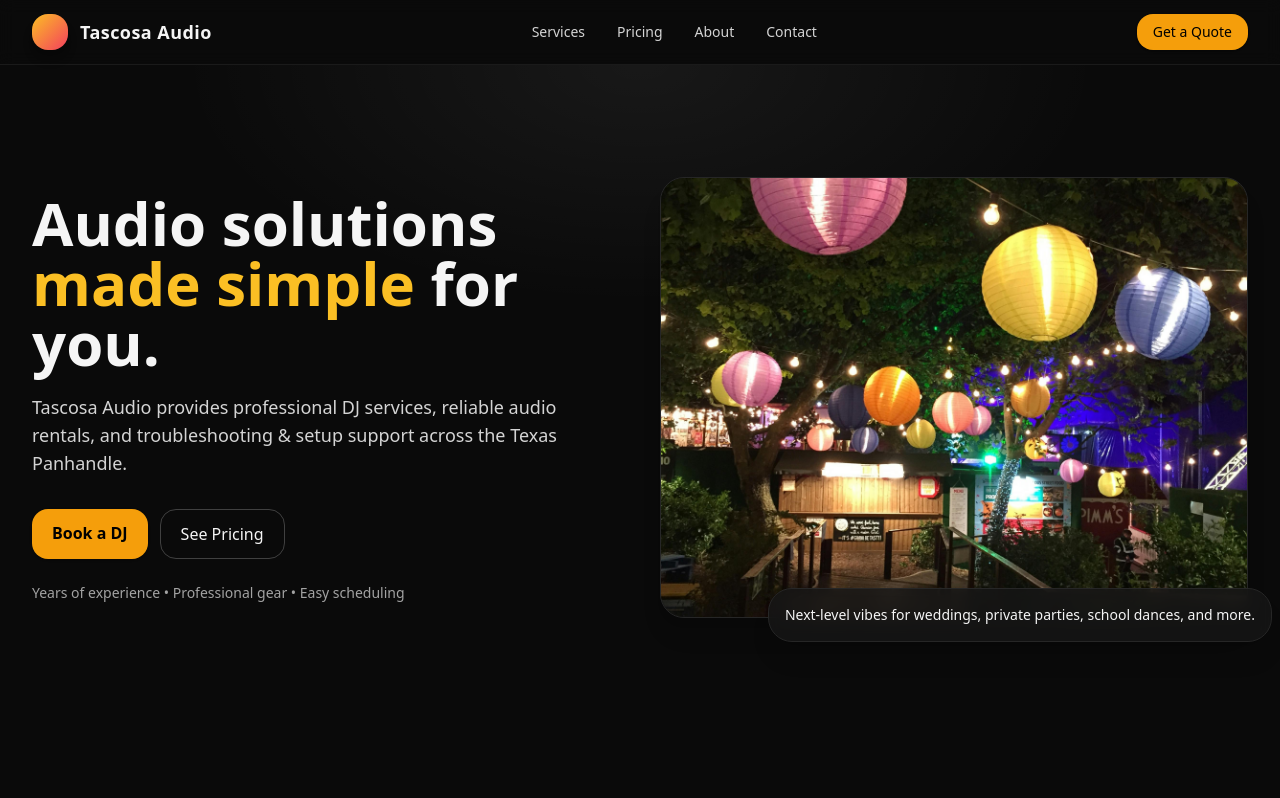
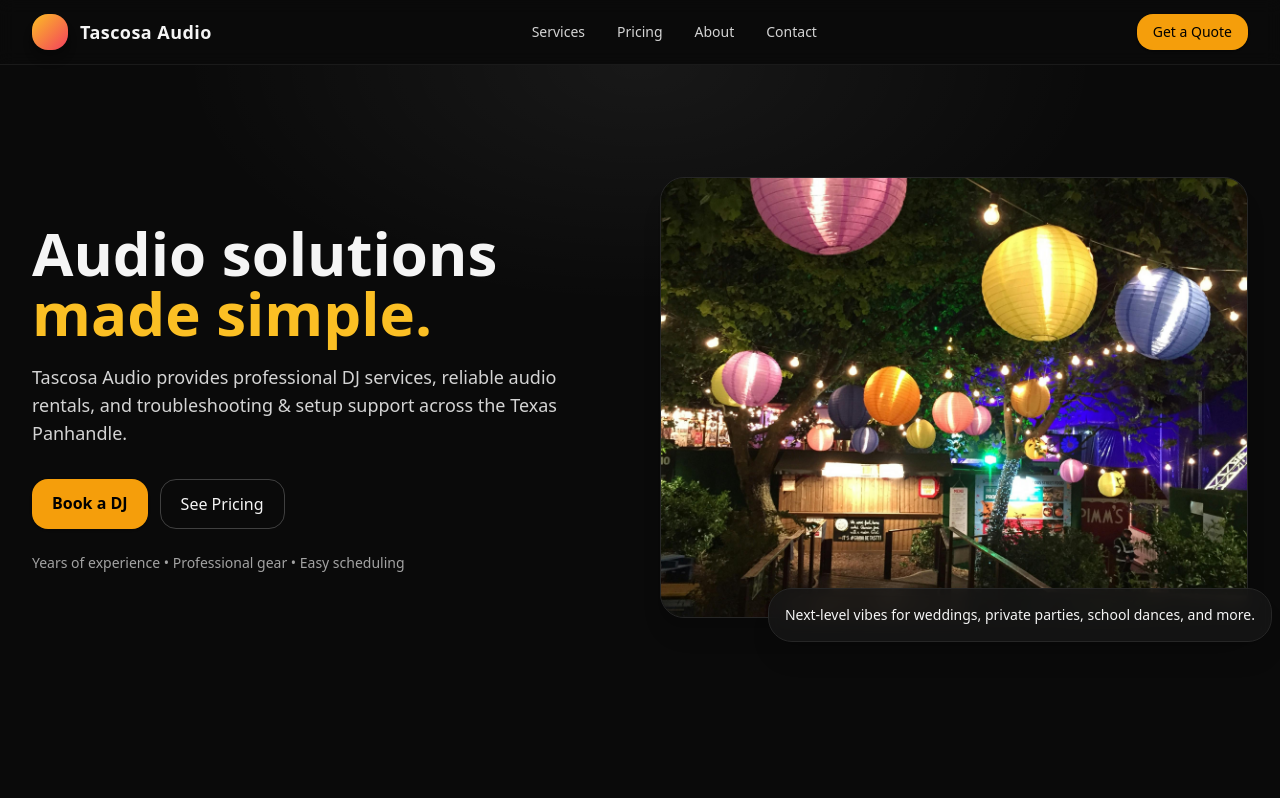
Before and after one commit to dexter806/tascosa.audio, a Next.js app: page / in a window 1280 px wide. Shown: the top 798 px of the page. Built offline with nearby package versions, Linux system fonts and the light colour scheme.

Commit message:
Update index.js

```diff
--- a/pages/index.js
+++ b/pages/index.js
@@ -59,7 +59,7 @@ export default function Home() {
       {/* Left: Headline + copy + buttons */}
       <div>
         <h1 className="text-4xl md:text-6xl font-extrabold leading-tight">
-          Audio solutions <span className="text-amber-400">made simple</span> for you.
+          Audio solutions <span className="text-amber-400">made simple.</span>
         </h1>
         <p className="mt-5 text-neutral-300 text-lg max-w-prose">
           Tascosa Audio provides professional DJ services, reliable audio rentals,
```
